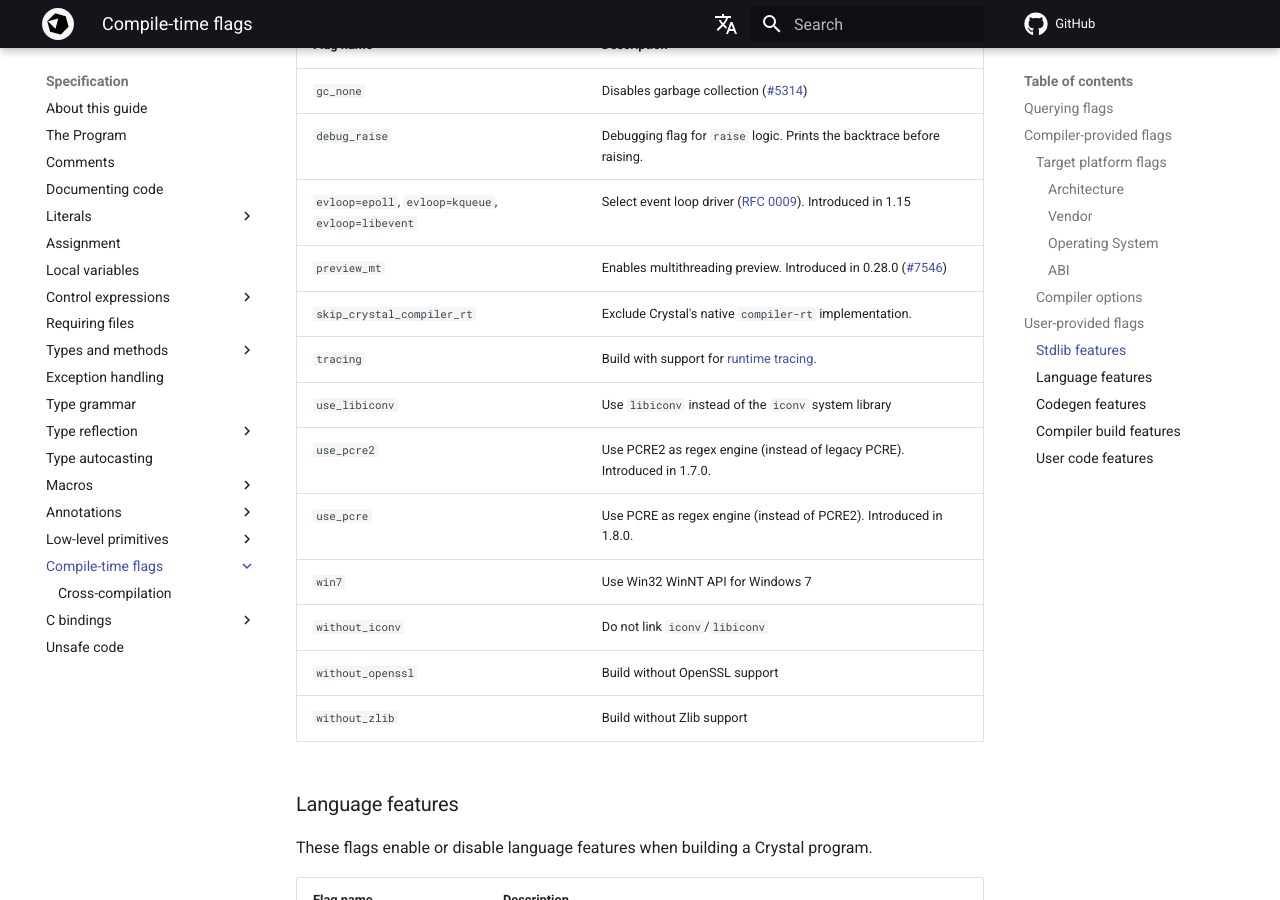
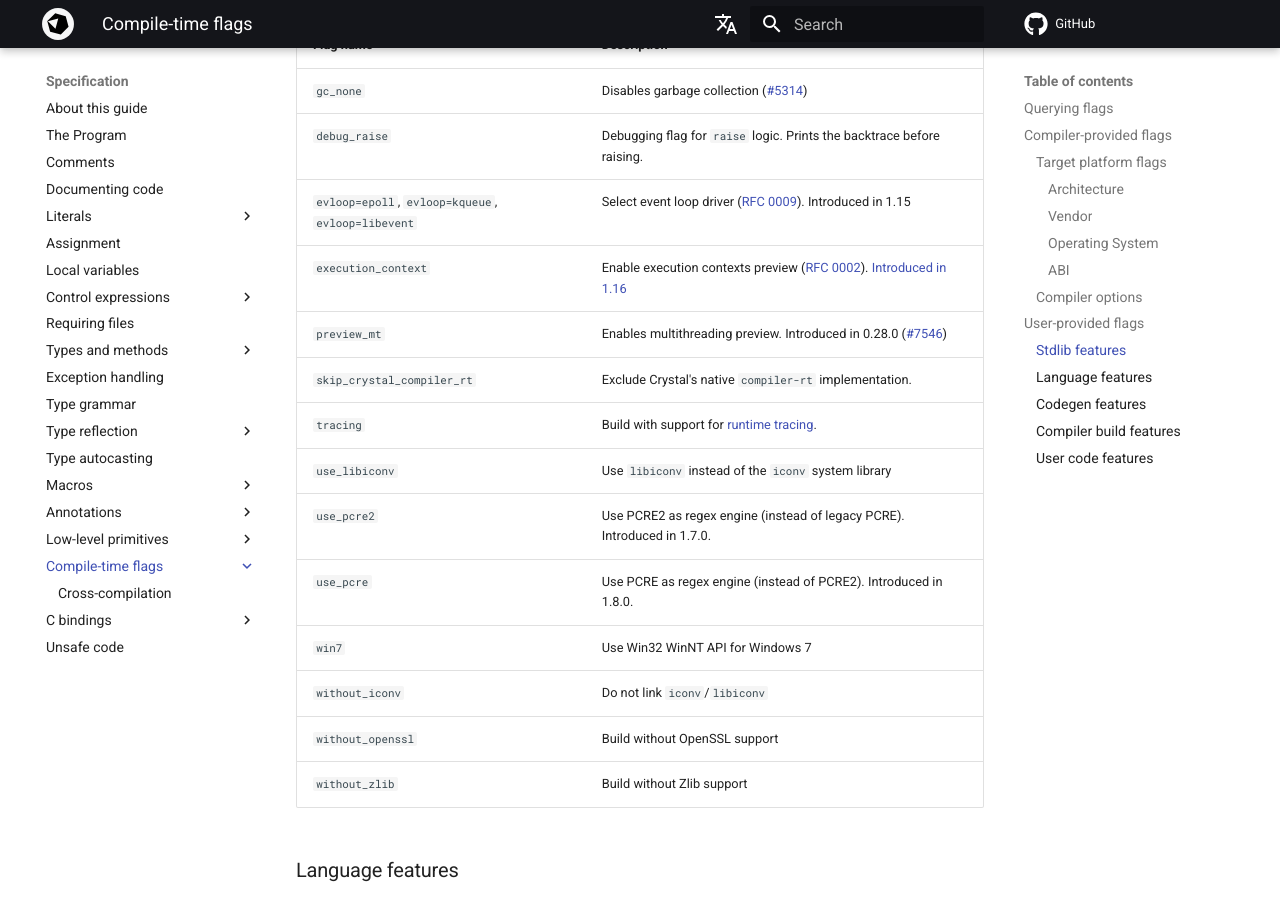
Before and after one commit to crystal-lang/crystal-book, an MkDocs documentation site: the page built from docs/syntax_and_semantics/compile_time_flags.md, in a window 1280 px wide and 900 px high, scrolled down 4042 px. Built offline with MkDocs 1.6.1 and Material for MkDocs 9.7.7, drawn with Linux system fonts in a browser that asks for light colours; nearby versions of some CDN libraries; library files that are not in the unit come from our copies; comment, search, counter and statistics services are not loaded; the version menu is left out.

Commit message:
Add flag `execution_context` (#852)
Introduced in crystal-lang/crystal#15350

```diff
--- a/docs/syntax_and_semantics/compile_time_flags.md
+++ b/docs/syntax_and_semantics/compile_time_flags.md
@@ -135,6 +135,7 @@ Crystal program.
 | `gc_none` | Disables garbage collection ([#5314](https://github.com/crystal-lang/crystal/pull/5314)) |
 | `debug_raise` | Debugging flag for `raise` logic. Prints the backtrace before raising. |
 | `evloop=epoll`, `evloop=kqueue`, `evloop=libevent` | Select event loop driver ([RFC 0009](https://github.com/crystal-lang/rfcs/blob/main/text/0009-lifetime-event_loop.md#availability)). Introduced in 1.15 |
+| `execution_context` | Enable execution contexts preview ([RFC 0002](https://github.com/crystal-lang/rfcs/blob/main/text/0002-execution-contexts.md)). [Introduced in 1.16](https://github.com/crystal-lang/crystal/issues/15350) |
 | `preview_mt` | Enables multithreading preview. Introduced in 0.28.0 ([#7546](https://github.com/crystal-lang/crystal/pull/7546)) |
 | `skip_crystal_compiler_rt` | Exclude Crystal's native `compiler-rt` implementation. |
 | `tracing` | Build with support for [runtime tracing](../guides/runtime_tracing.md). |
```
